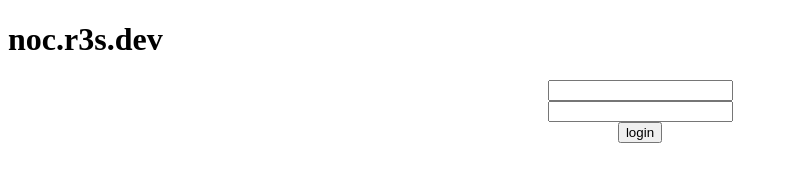
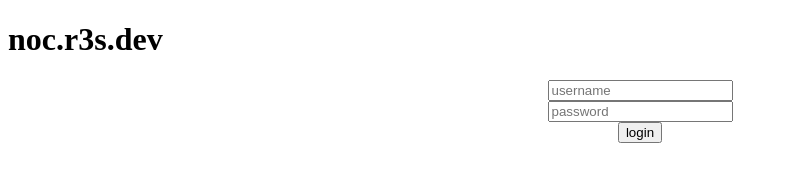
Before and after one commit to r3sdevelopment/noc, a React (Create React App) app: page / in a window 1280 px wide. Shown: the top 193 px of the page, without its empty margins (0-787 px from the left). Built offline with nearby package versions, Linux system fonts and the light colour scheme; what @r3s-dev/keycloak-js would draw is missing.

Commit message:
feat: show token info

```diff
--- a/package.json
+++ b/package.json
@@ -1,6 +1,6 @@
 {
   "name": "noc",
-  "version": "0.1.0-alpha7",
+  "version": "0.1.0-alpha8",
   "private": true,
   "scripts": {
     "start": "react-scripts start",
--- a/src/components/Authentication.tsx
+++ b/src/components/Authentication.tsx
@@ -12,6 +12,8 @@ const Authentication = () => {
     const [password, setPassword] = useState('');
     const [token, setToken] = useState<Token | null>(null);
     const [error, setError] = useState<Error | null>(null);
+
+    const isLoggedIn = !!token;
 
     const reset = () => {
         setError(null)
@@ -46,25 +48,35 @@ const Authentication = () => {
         }
     }
 
+    const getTokenDetails = (token: Token) => {
+        return {
+            isValid: token?.isValid(),
+            isAdmin: token?.hasRole("admin"),
+            isUser: token?.hasRole("user")
+        }
+    }
+
     return (
         <div className={styles.authentication}>
-            <input type="text" autoComplete="username" onChange={e => setUsername(e.target.value)} value={username}/>
-            <input type="password" autoComplete="current-password" onChange={e => setPassword(e.target.value)}
-                   value={password}/>
             {
-                !!token
+                isLoggedIn
                     ?
                     <button onClick={handleLogout}>logout</button>
                     :
-                    <button onClick={handleLogin}>login</button>
+                    <React.Fragment>
+                        <input type="text" autoComplete="username" onChange={e => setUsername(e.target.value)} placeholder="username" value={username}/>
+                        <input type="password" autoComplete="current-password" placeholder="password" onChange={e => setPassword(e.target.value)}
+                               value={password}/>
+                        <button onClick={handleLogin}>login</button>
+                    </React.Fragment>
             }
             {
-                !!token && (
+                isLoggedIn && (
                     <div className={styles.authentication}>
                         <h3>Token</h3>
                         <code>
                             <pre>
-                                {JSON.stringify(token.value, undefined, 2)}
+                                {JSON.stringify(getTokenDetails(token), undefined, 2)}
                             </pre>
                         </code>
                     </div>
```
